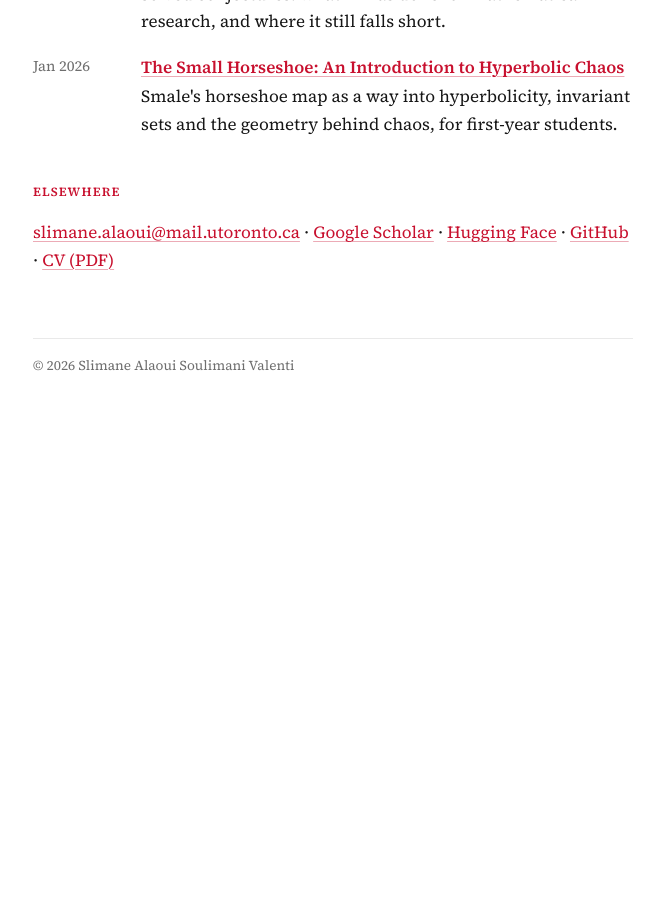
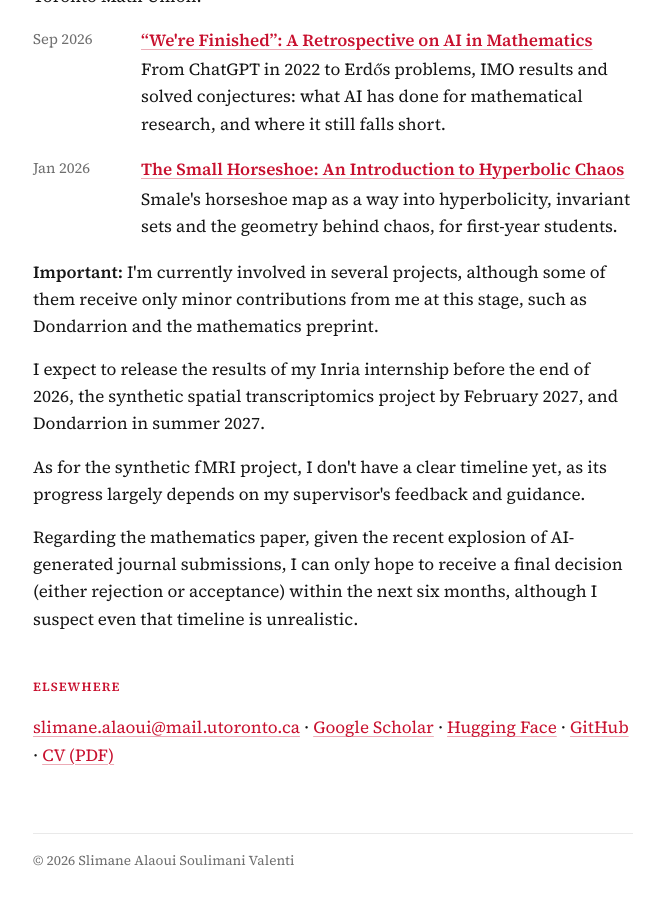
Before and after one commit to SlimaneAsv/slimaneasv.github.io, a Jekyll site: the page built from index.html, in a window 1280 px wide and 900 px high, scrolled down 2150 px. Shown: the whole window, without its empty margins (307-968 px from the left). Built offline with Jekyll 4.4.1, drawn with Linux system fonts in a browser that asks for light colours; before the commit the page ends 2574 px from its top, so only the background shows below that; some of the changed text lies outside the part shown.

Commit message:
Revise project details and add new entries
Updated project descriptions and timelines for clarity.

```diff
--- a/index.html
+++ b/index.html
@@ -48,7 +48,14 @@ However, to me it is one question asked in different places: <em>how do objects
     <span class="when">2026</span>
     <div>
       <a class="title" href="https://team.inria.fr/simbiotx/">Spatial transcriptomics</a> <span class="meta">· Inria Saclay, SIMBIOTX</span>
-      <div class="note"><p>A machine learning pipeline (cVAE → GCN → Boolean network → MaBoSS) that brings GeoMx spatial transcriptomics data into agent-based, tissue-level models. With Dirk Drasdo and Matteo Pedrazzi.</p></div>
+      <div class="note"><p>A machine learning pipeline (cVAE → GCN → Boolean network → MaBoSS) that brings GeoMx spatial transcriptomics data into agent-based, tissue-level models. With Dr. Dirk Drasdo and Matteo Pedrazzi.</p></div>
+    </div>
+  </li>
+  <li>
+     <span class="when">2026</span>
+    <div>
+      <a class="title" href="https://team.inria.fr/simbiotx/">Spatial transcriptomics</a> <span class="meta">· Inria Saclay, SIMBIOTX</span>
+      <div class="note"><p>"Love of the game" project supervised by Matteo Pedrazzi. Creating biologically coherent synthetic spatial transcriptomics data.</p></div>
     </div>
   </li>
   <li>
@@ -96,7 +103,13 @@ However, to me it is one question asked in different places: <em>how do objects
     </div>
   </li>
 </ul>
+<p><strong>Important:</strong> I'm currently involved in several projects, although some of them receive only minor contributions from me at this stage, such as Dondarrion and the mathematics preprint.</p>
 
+<p>I expect to release the results of my Inria internship before the end of 2026, the synthetic spatial transcriptomics project by February 2027, and Dondarrion in summer 2027.</p>
+
+<p>As for the synthetic fMRI project, I don't have a clear timeline yet, as its progress largely depends on my supervisor's feedback and guidance.</p>
+
+<p>Regarding the mathematics paper, given the recent explosion of AI-generated journal submissions, I can only hope to receive a final decision (either rejection or acceptance) within the next six months, although I suspect even that timeline is unrealistic.</p>
 <h2>Elsewhere</h2>
 <p class="links">
   <a href="mailto:slimane.alaoui@mail.utoronto.ca">slimane.alaoui@mail.utoronto.ca</a>
```
Also changed, not shown: other parts of index.html (+1 -1 lines).
